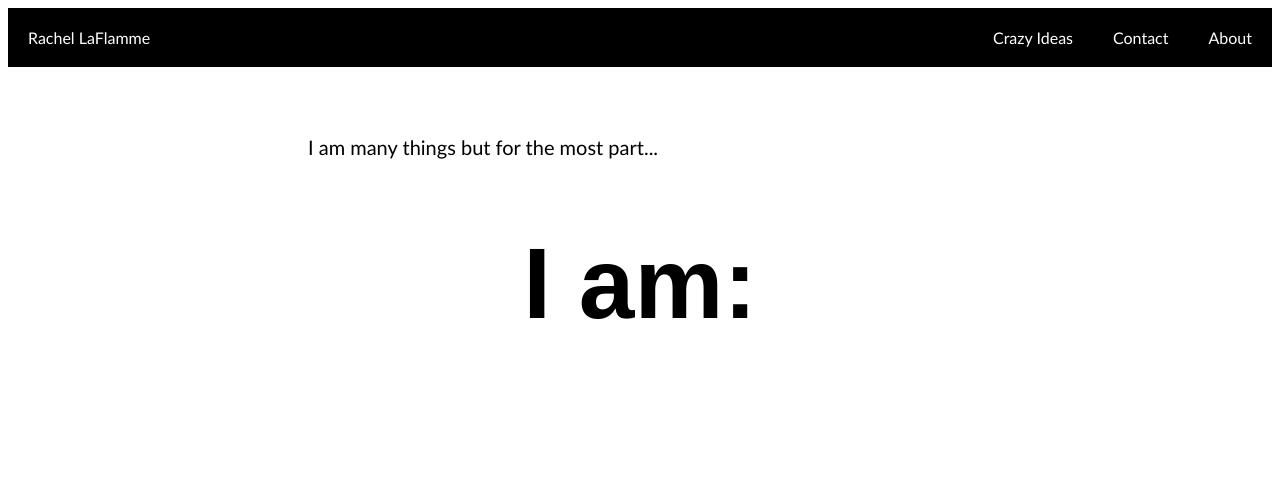
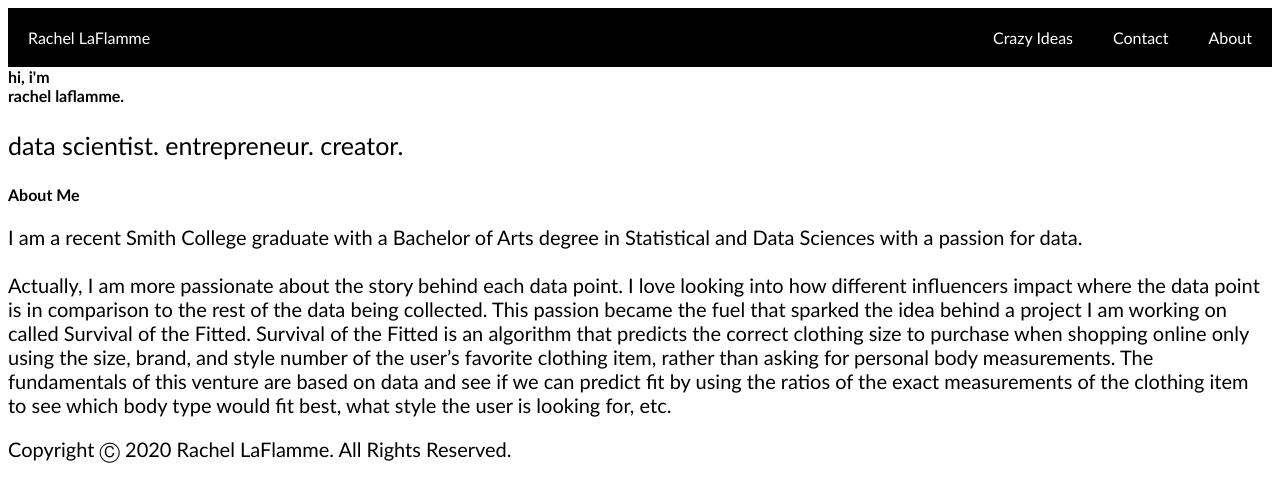
Before and after one commit to rachellaflamme/rachellaflamme.github.io, a plain HTML site: page index.html in a window 1280 px wide. Drawn offline with Linux system fonts and the light colour scheme.

Commit message:
Update index.html

```diff
--- a/index.html
+++ b/index.html
@@ -2,29 +2,54 @@
 <html>
 <head>
   <title>Rachel LaFlamme's website</title>
-  <link href = "main.css" rel = "stylesheet"/>
+  <link href = "./main.css" type="text/css" rel = "stylesheet"/>
+  <meta name="viewport" content="width=device-width, initial-scale=1">
 
 </head>
+
+<style>
+</style>
 
 <body>
 
 <!-- Navigation -->
 <ul>
-	<li style = "float: left"><a href="personalwebsite_home.html">Rachel LaFlamme</a></li>
+  <li style = "float: left"><a href="index.html">Rachel LaFlamme</a></li>
 
-	<li><a href="#about">About</a></li>
-	<li><a href="#contact">Contact</a></li>
-	<li><a href="personalwebsite_crazyideas.html">Crazy Ideas</a></li>
+  <li><a href="about.html">About</a></li>
+  <li><a href="contact.html">Contact</a></li>
+  <li><a href="crazyideas.html">Crazy Ideas</a></li>
 </ul>
 
-<p id = "intro" class = "tab"><br>
-<br>
-I am many things but for the most part...</p>
-<h1>I am:</h1>
+<div class = "headercontainer">
+  <div class = "headertext"><strong>hi, i'm <br> rachel laflamme.</strong>
+    <p style = "font-size: 25px ">data scientist. entrepreneur. creator.</p>
+
+  </div>
+</div>
+
+<div class = "aboutcontainer">
+  <h4>About Me</h4>
+  <p class= "text">I am a recent Smith College graduate with a Bachelor of Arts degree in Statistical and Data Sciences with a passion for data.<br>
+  <br> Actually, I am more passionate about the story behind each data point. I love looking into how different influencers impact where the data point is in comparison to the rest of the data being collected. This passion became the fuel that sparked the idea behind a project I am working on called Survival of the Fitted. Survival of the Fitted is an algorithm that predicts the correct clothing size to purchase when shopping online only using the size, brand, and style number of the user’s favorite clothing item, rather than asking for personal body measurements. The fundamentals of this venture are based on data and see if we can predict fit by using the ratios of the exact measurements of the clothing item to see which body type would fit best, what style the user is looking for, etc. </p>
+</div>
+
+
+</div>
 
 
 
 
 
+
+
+
+
+
+<footer>
+<p>Copyright Ⓒ 2020 Rachel LaFlamme. All Rights Reserved.</p>
+</footer>
+
 </body>
+
 </html>
```
